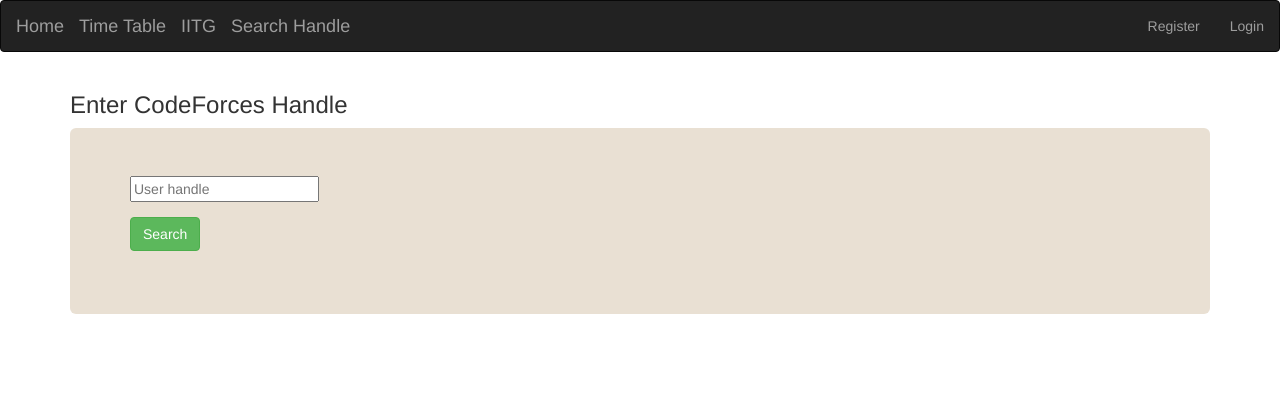
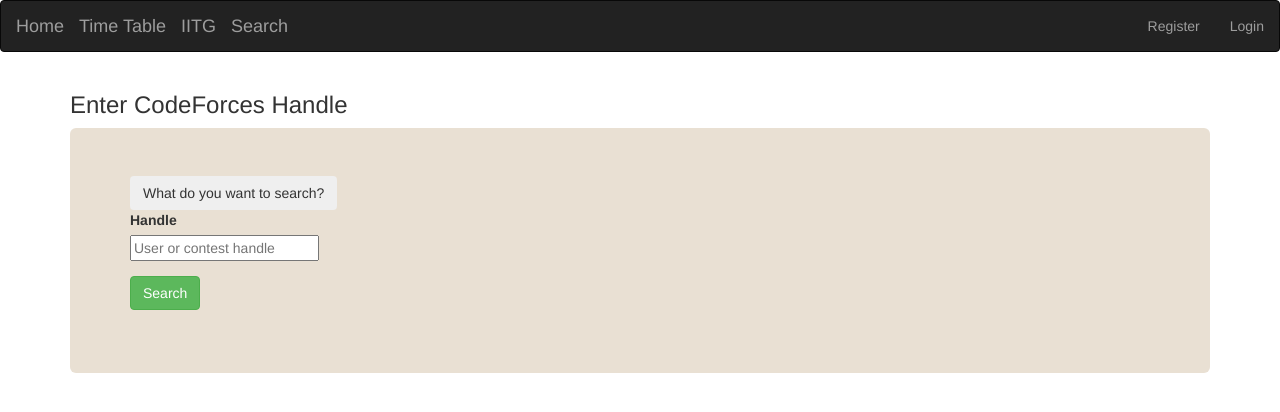
Before and after one commit to sakshi-s/Codeforces-Crawler, a Django app: page /cfhandler/cfsearch in a window 1280 px wide. Shown: the top 412 px of the page. Run offline with Django 3.2, Linux system fonts and the light colour scheme; some libraries are stand-ins or nearby versions.

Commit message:
dropdown for user search

```diff
--- a/CodeforcesCrawler/CodeforcesCrawler/urls.py
+++ b/CodeforcesCrawler/CodeforcesCrawler/urls.py
@@ -16,7 +16,7 @@ Including another URLconf
 from django.contrib import admin
 from django.urls import path, include
 from . import views
-from cfhandler import views as views1
+from cfhandler import views as cfviews
 from django.conf import settings
 from django.conf.urls.static import static
 
@@ -25,8 +25,8 @@ urlpatterns = [
     path('', views.home, name='home'),
     path('timetable', views.timetable, name='timetable'),
     path('iitg', views.iitg, name='iitg'),
-    path('cfhandler/cfsearch/<str:handle>', views1.userprofile, name='userprofile'),
-    #path('cfhandler/contest/<str:handle>', v.contest, name='contest-statistics'),
+    path('cfhandler/cfsearch/<str:handle>', cfviews.userprofile, name='userprofile'),
+    #path('cfhandler/contest/<str:handle>', cfviews.contest, name='contest-statistics'),
     path('search', views.search, name='search'),
     path('accounts/', include('accounts.urls')),
     path('cfhandler/', include('cfhandler.urls')),
--- a/CodeforcesCrawler/cfhandler/views.py
+++ b/CodeforcesCrawler/cfhandler/views.py
@@ -86,3 +86,59 @@ def userprofile(request, handle):
     info_div = soup.find('div', class_='info')
     main_info = info_div.find('div', class_='main-info')
     return render(request, 'userprofile.html', {'userinfo' : main_info.text})
+
+def contest(request,handle):
+
+    fcs = fetch_contest_stats(handle)
+    # chart = {"output_languages" :  display_stats_languages(handle).render(),
+    #         "output_verdicts" :  display_stats_verdicts(handle).render(),
+    #         "output_levels" :  display_stats_levels(handle).render(),
+    # }
+    # fcs.update(chart)
+
+    return render(request, 'contest_stats.html', fcs)
+
+    # fcs = fetch_contest_stats(handle)
+    # submissionsFigure(request)
+
+    # return render(request, 'figure_html.html', fcs)
+
+def fetch_contest_stats(handle):
+    start_url = "https://www.codeforces.com/"
+
+    cf_handle = handle
+    contests_url = start_url+'contests/with/'+cf_handle
+
+    page = requests.get(contests_url)
+    soup = BeautifulSoup(page.content, 'lxml')
+
+
+    table = soup.find('table', class_='tablesorter user-contests-table')
+    tbody = table.find('tbody')
+
+    ROWS = tbody.find_all('tr')
+
+    delta_rating = []
+    rank_list = []
+
+    for item in ROWS:
+        elements = item.find_all('td')
+        rank = int(elements[2].find('a').text)
+        rating_change = int(elements[4].text)
+
+        delta_rating.append(rating_change)
+        rank_list.append(rank)
+
+    delta_rating.sort()
+    rank_list.sort()
+
+    mydict = {
+        'Handle' : cf_handle,
+        'No_of_Contests' : ROWS[0].find('td').text,
+        'Best_Rank' : rank_list[0],
+        'Worst_Rank' : rank_list[len(rank_list)-1],
+        'Max_Up' : delta_rating[len(delta_rating)-1],
+        'Max_Down' : delta_rating[0],
+    }
+
+    return mydict
--- a/CodeforcesCrawler/templates/cfsearch.html
+++ b/CodeforcesCrawler/templates/cfsearch.html
@@ -3,7 +3,6 @@
 {% block title %}
 Search Handle
 {% endblock %}
-{{error}}dvvvvvvvvv
 
 {% block content %}
 <h3>Enter CodeForces Handle{{error}}</h3>
@@ -11,10 +10,21 @@ Search Handle
     <form method="POST" class="form-group" action="cfsearch">
         {% csrf_token %}
         <div class="form-group">
-            <input type="text" name="handle" placeholder="User handle">
+            <div class="dropdown">
+                <button class="btn btn-secondary dropdown-toggle" type="button" id="dropdownMenuButton" data-toggle="dropdown" aria-haspopup="true" aria-expanded="false">
+                  What do you want to search?
+                </button>
+                <div class="dropdown-menu" aria-labelledby="dropdownMenuButton">
+                  <a class="dropdown-item" href="/">Search User</a><br>
+                  <a class="dropdown-item" href="#">Search Contest</a><br>
+                </div>
+              </div>
+              <div>
+                <label>Handle</label><br>
+                <input type="text" name="handle" placeholder="User or contest handle">
+              </div>
           </div>
         <button type="submit" class="btn btn-success">Search</button>
     </form>
-
 </div>
 {% endblock %}
--- /dev/null
+++ b/CodeforcesCrawler/templates/contest_stats.html
@@ -0,0 +1,3 @@
+<div>
+    Hiii contest stats!!
+</div>
--- a/CodeforcesCrawler/templates/header.html
+++ b/CodeforcesCrawler/templates/header.html
@@ -22,7 +22,7 @@
             <li><a class="navbar-brand" href="/">Home</a></li>
             <li><a class="navbar-brand" href="timetable">Time Table</a></li>
             <li><a class="navbar-brand" href="iitg">IITG</a></li>
-            <li><a class="navbar-brand" href="search">Search Handle</a></li>
+            <li><a class="navbar-brand" href="search">Search</a></li>
 
         </ul>
 
```
Also changed, not shown: CodeforcesCrawler/templates/searchcontest.html (added, +16 -0 lines).
